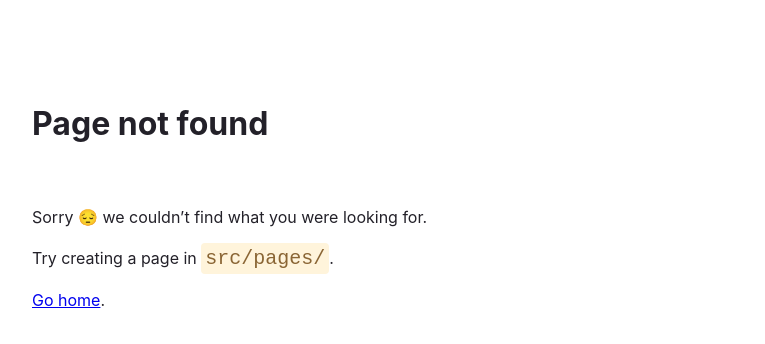
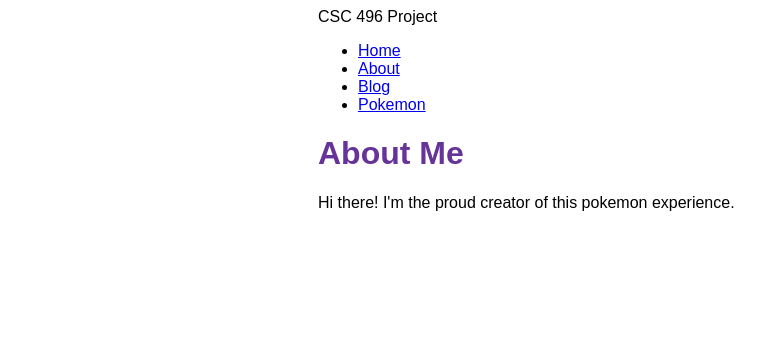
Before and after one commit to DontaeMoore/CSC496, a Gatsby site: page /pokemon in a window 1280 px wide. Before the commit this address had no page. Shown: the whole page, without its empty margins (72-837 px from the left). Built offline with nearby package versions, Linux system fonts and the light colour scheme; Gatsby itself is replaced by a stand-in of ours.

Commit message:
added pokemon page

```diff
--- a/package.json
+++ b/package.json
@@ -21,6 +21,7 @@
     "gatsby-plugin-mdx": "^3.9.0",
     "gatsby-plugin-sharp": "^4.7.0",
     "gatsby-source-filesystem": "^4.9.0",
+    "gatsby-source-wordpress": "^6.10.2",
     "react": "^17.0.1",
     "react-dom": "^17.0.1"
   }
--- a/src/components/layout.js
+++ b/src/components/layout.js
@@ -45,6 +45,11 @@ const Layout = ({ pageTitle, children }) => {
               Blog
             </Link>
           </li>
+          <li className={navLinkItem}>
+            <Link to="/pokemon" className={navLinkText}>
+              Pokemon
+            </Link>
+          </li>
         </ul>
       </nav>
       <main>
--- /dev/null
+++ b/src/pages/pokemon.js
@@ -0,0 +1,15 @@
+import * as React from 'react'
+import Layout from '../components/layout'
+
+const PokemonPage = () => {
+
+const api = "https://pokeapi.co/api/v2/pokemon"
+
+  return (
+    <Layout pageTitle="About Me">
+      <p>Hi there! I'm the proud creator of this pokemon experience.</p>
+    </Layout>
+  )
+}
+
+export default PokemonPage
```
Also changed, not shown: 1 other file.
